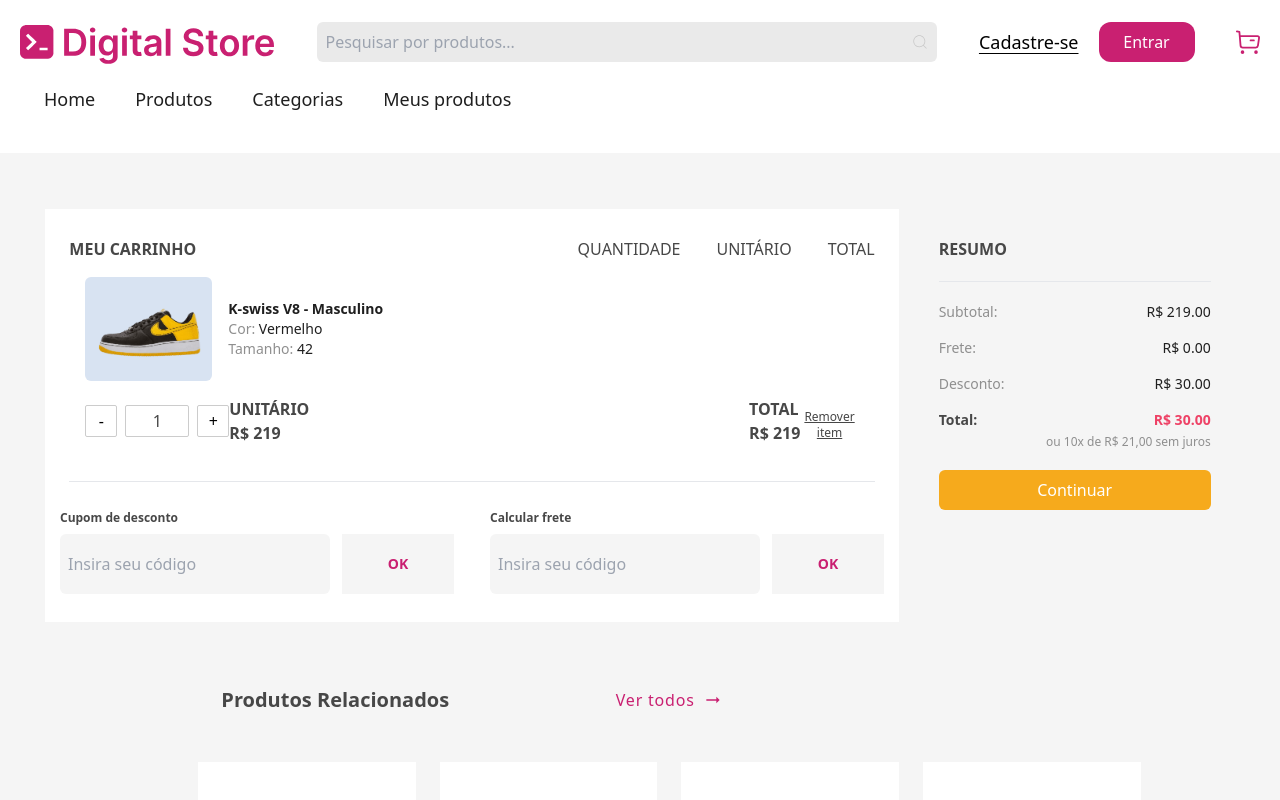
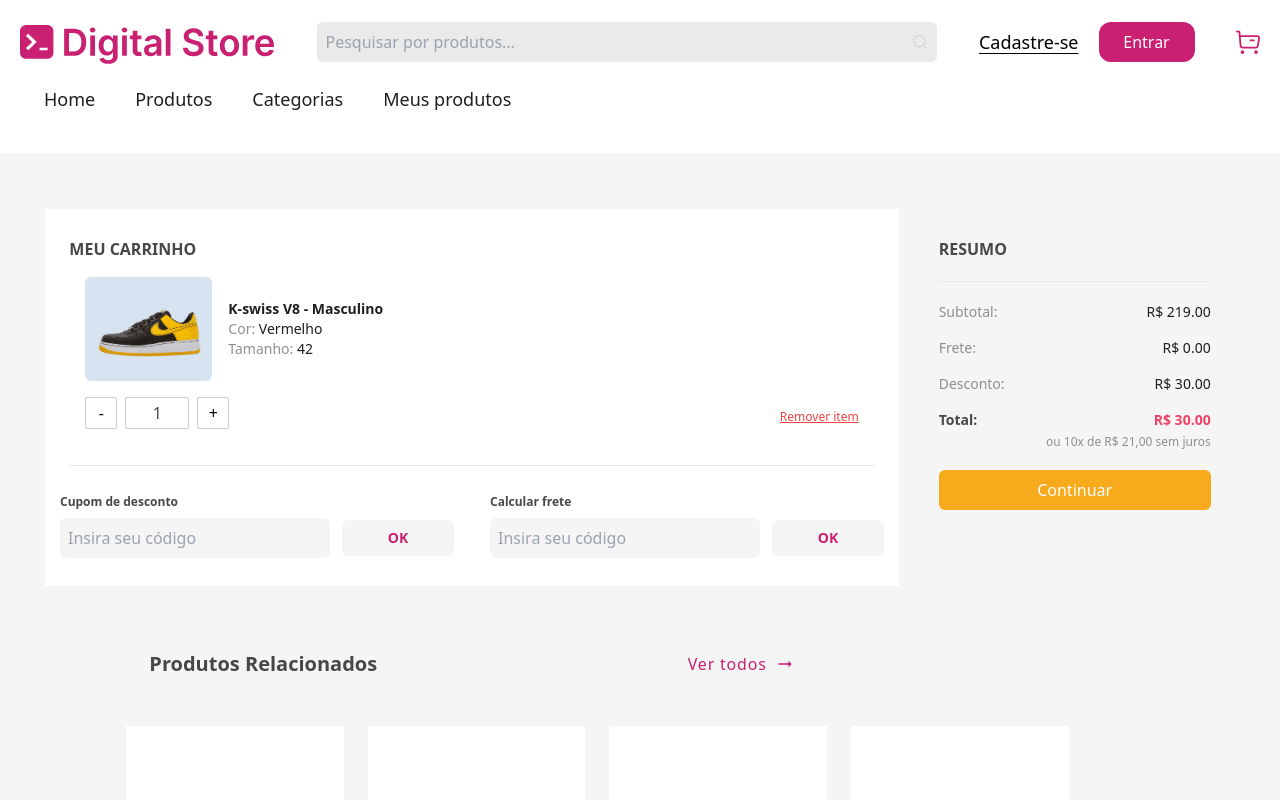
Before and after one commit to letticiamoura/ecommerce-front, a React (Vite) app: page /ecommerce-front/cart in a window 1280 px wide. Shown: the top 800 px of the page. Built offline with nearby package versions, Linux system fonts and the light colour scheme.

Commit message:
style: Melhorando style de CardCart e CardPage

```diff
--- a/src/components/CardCart.tsx
+++ b/src/components/CardCart.tsx
@@ -63,19 +63,19 @@
                         />
                         <button className="h-8 w-8 border border-light-gray-2 rounded-sm" onClick={increaseItem}>+</button>
                     </div>
-                    <div className="flex flex-col lg:flex-row lg:justify-between w-full ">
-                        <div className="mb-2 lg:mb-0">
+                    <div className="flex md:hidden flex-col lg:justify-between w-full ">
+                        <div className="mb-2 lg:mb-0 flex justify-between">
                             <p className="text-base font-bold text-dark-gray-2">UNITÁRIO</p>
                             <p className="text-base font-bold text-dark-gray-2">R$ {price}</p>
                         </div>
                         {total && (
-                            <div>
-                                <p className="text-base font-bold text-dark-gray-2">TOTAL</p>
-                                <p className="text-base font-bold text-dark-gray-2">R$ {total}</p>
+                            <div className='flex justify-between'>
+                                <p className="text-xl font-bold text-dark-gray-2">TOTAL</p>
+                                <p className="text-xl font-extrabold text-primary">R$ {total}</p>
                             </div>
                         )}
                     </div>
-                    <button className="text-xs text-dark-gray-2 underline mt-2" onClick={decreaseItem}>Remover item</button>
+                    <button className="text-xs md:flex md:justify-end md:w-full hover:font-bold text-red-500 hover:text-red-600 transition-colors underline mt-2" onClick={decreaseItem}>Remover item</button>
                 </div>
             )}
             {!showCounter && price && total && (
--- a/src/pages/CartPage.tsx
+++ b/src/pages/CartPage.tsx
@@ -11,7 +11,7 @@
 
     const handleClick = () => {
         window.scrollTo(0, 0);
-        navigate("/product");
+        navigate("/products");
     }
 
     return(
@@ -21,11 +21,6 @@
                     <div className="px-6 py-7 bg-white">
                         <div className="flex">
                             <h1 className="w-full font-bold font-sm text-dark-gray-2">MEU CARRINHO</h1>
-                            <span className="flex w-full justify-end gap-9">
-                                <h1 className="hidden lg:block font-medium font-sm text-dark-gray-2">QUANTIDADE</h1>
-                                <h1 className="hidden lg:block font-medium font-sm text-dark-gray-2">UNITÁRIO</h1>
-                                <h1 className="hidden lg:block font-medium font-sm text-dark-gray-2">TOTAL</h1>
-                            </span>
                         </div>
                         <CartCard
                             image={nikeG}
@@ -47,9 +42,9 @@
                                 id="pesquisar"
                                 type="text"
                                 placeholder="Insira seu código"
-                                className="w-full lg:w-[270px] h-[60px] p-2 rounded-md bg-light-gray-3 outline-none focus:border-pink-600 focus:ring-pink-600 focus:ring-2"
+                                className="w-full lg:w-[270px] p-2 rounded-md bg-light-gray-3 outline-none focus:border-pink-600 focus:ring-pink-600 focus:ring-2"
                                 />
-                                <button className="w-full lg:w-28 h-[60px] bg-light-gray-3 hover:bg-primary text-primary hover:text-white font-bold text-sm">OK</button>
+                                <button className="w-full lg:w-28 p-2 rounded-md bg-light-gray-3 hover:bg-primary text-primary hover:text-white font-bold text-sm">OK</button>
                             </div>
                         </div>
                         <div className="mt-3 lg:m-0 p-7 lg:p-0 bg-white">
@@ -59,14 +54,14 @@
                                 id="pesquisar"
                                 type="text"
                                 placeholder="Insira seu código"
-                                className="w-full lg:w-[270px] h-[60px] p-2  rounded-md bg-light-gray-3 outline-none focus:border-pink-600 focus:ring-pink-600 focus:ring-2"
+                                className="w-full lg:w-[270px] p-2  rounded-md bg-light-gray-3 outline-none focus:border-pink-600 focus:ring-pink-600 focus:ring-2"
                                 />
-                                <button className="w-full lg:w-28 h-[60px] bg-light-gray-3 hover:bg-primary text-primary hover:text-white font-bold text-sm">OK</button>
+                                <button className="w-full lg:w-28 p-2 rounded-md bg-light-gray-3 hover:bg-primary text-primary hover:text-white font-bold text-sm">OK</button>
                             </div>
                         </div>
                     </div>
                     <div onClick={handleClick}>
-                        <Section className="hidden lg:block pt-16 pb-32 px-28" title="Produtos Relacionados" link={{text:"Ver todos"}}>
+                        <Section className="hidden lg:block pt-16 pb-32 px-10" title="Produtos Relacionados" link={{text:"Ver todos"}}>
                             <ProductListing len={4} />
                         </Section>
                     </div>
```
